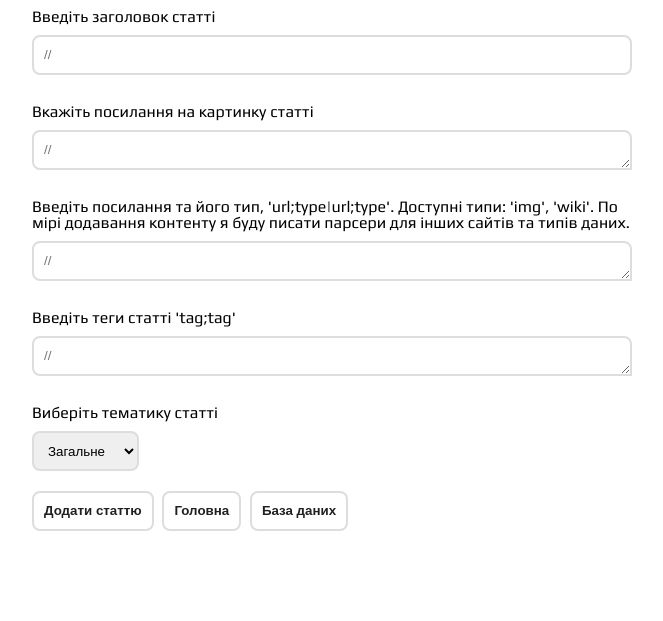
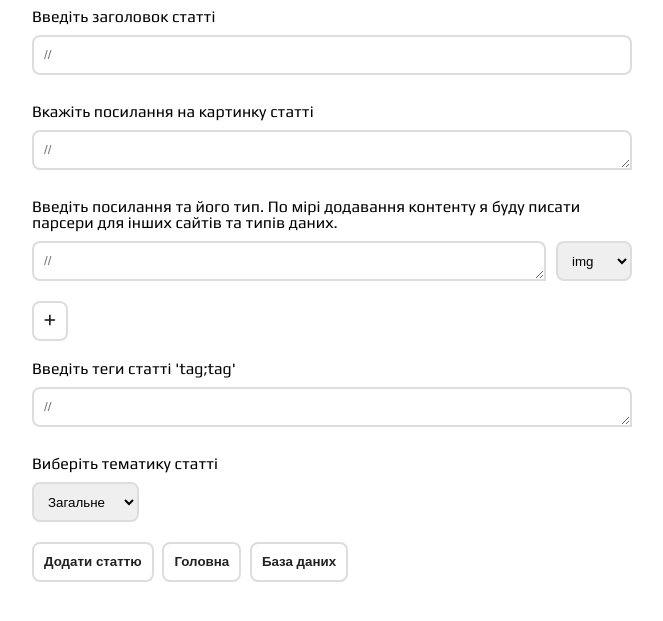
Before and after one commit to ukrounay/nemeleon, a PHP site: page /openserver/add in a window 1280 px wide. Shown: the part 156-777 px from the top of the page, without its empty margins (308-971 px from the left). Run offline with PHP 8.4, Linux system fonts and the light colour scheme.

Commit message:
fail, but 0:52 and i must go to sleep

```diff
--- a/add.php
+++ b/add.php
@@ -2,13 +2,25 @@
     require "libs/db.php";
     if (!empty($_POST)) {
         $data = $_POST;
+
         $article = R::dispense('articles');
         $article->header = $data['header'];
         $article->indeximg = $data['indeximg'];
-        $article->urls = $data['urls'];
+
+        $urls[] = $data['url'];
+        $types[] = $data['type'];
+        for ($i=0; $i < count($urls); $i++) {
+            $pieces = [$urls[$i],$types[$i]];
+            $urls[$i] = implode('||', $pieces);
+        }
+
+        $urlset = implode('|||', $urls);
+        $article->urls = $urlset;
+
         $article->tags = $data['tags'];
         $article->theme = $data['theme'];
         R::store($article);
+        echo '<p>додавання статей через цю сторінку тимчасово не працюэ, я задовбався писати цей код в час ночі</p>';
     }
 ?>
 <!DOCTYPE html>
@@ -31,7 +43,6 @@
     label {line-height: 1.0; margin: 10px 0px;}
     textarea {
         max-width: 600px;
-        min-width: 600px;
         min-height: 40px;
         border-radius: 8px 8px 0px 8px !important;
         font-family: sans-serif;
@@ -72,6 +83,7 @@
     }
     .quote.good {background-color: #10aaaa50; }
     .quote p {line-height: 1.0; margin: 0px;}
+    .link {display: grid; grid-template-columns: 1fr auto; gap: 10px;}
 </style>
 <meta name="theme-color" content="#202020">
 <body>
@@ -89,8 +101,16 @@
         <label>Вкажіть посилання на картинку статті</label>
         <textarea class="form-control" name="indeximg" id="indeximg" placeholder="//" required></textarea><br>
 
-        <label> Введіть посилання та його тип, 'url;type|url;type'. Доступні типи: 'img', 'wiki'. По мірі додавання контенту я буду писати парсери для інших сайтів та типів даних.</label>
-        <textarea class="form-control" name="urls" id="urls" placeholder="//" required></textarea><br>
+        <label> Введіть посилання та його тип. По мірі додавання контенту я буду писати парсери для інших сайтів та типів даних.</label>
+        <div class="link">
+            <textarea class="form-control" name="url[]" placeholder="//" required></textarea>
+            <select name="type[]" class="form-control" required>
+                <option value="img">img</option>
+                <option value="wiki">wiki</option>
+                <option value="tweet">tweet</option>
+            </select>
+        </div>
+        <button onclick="addBefore()" type="button" id="add-btn"><i class="fa-solid fa-plus"></i></button>
 
         <label> Введіть теги статті 'tag;tag'</label>
         <textarea class="form-control" name="tags" id="tags" placeholder="//" required></textarea><br>
@@ -114,6 +134,14 @@
 </section>
 <script>
     function quoteHide(num) {document.getElementsByClassName("quote")[num].style.display = 'none';}
+    function addBefore(){
+        var linkCont = document.createElement("div");
+        linkCont.classList.add('link');
+        linkCont.innerHTML = '<textarea class="form-control" name="url[]" placeholder="//" required></textarea><select name="type[]" class="form-control" required><option value="img">img</option><option value="wiki">wiki</option><option value="tweet">tweet</option></select>'
+        var addBtn = document.getElementById("add-btn");
+        var parentDiv = addBtn.parentNode;
+        parentDiv.insertBefore(linkCont, addBtn);
+    }
 </script>
 </body>
 </html>
--- a/indexpage.php
+++ b/indexpage.php
@@ -65,6 +65,9 @@
     </section>
 
     <section id="join">
+        <h1>Stolen from:</h1>
+        <a href="https://www.patreon.com/">patreon, intro from this</a><br>
+        <a href="https://medium.com/">medium, navbar color as here</a><br>
         <div style="width: 100%; height: 100%; position: relative; z-index: 0; background-color: black; opacity: 0.6;"></div>
         <h1>Приєднуйтесь до нашої спільноти</h1>
         <p>Дізнавайтесь про новини сайту з багатьох інших джерел</p>
```
Also changed, not shown: js/code.js (+8 -7 lines).
